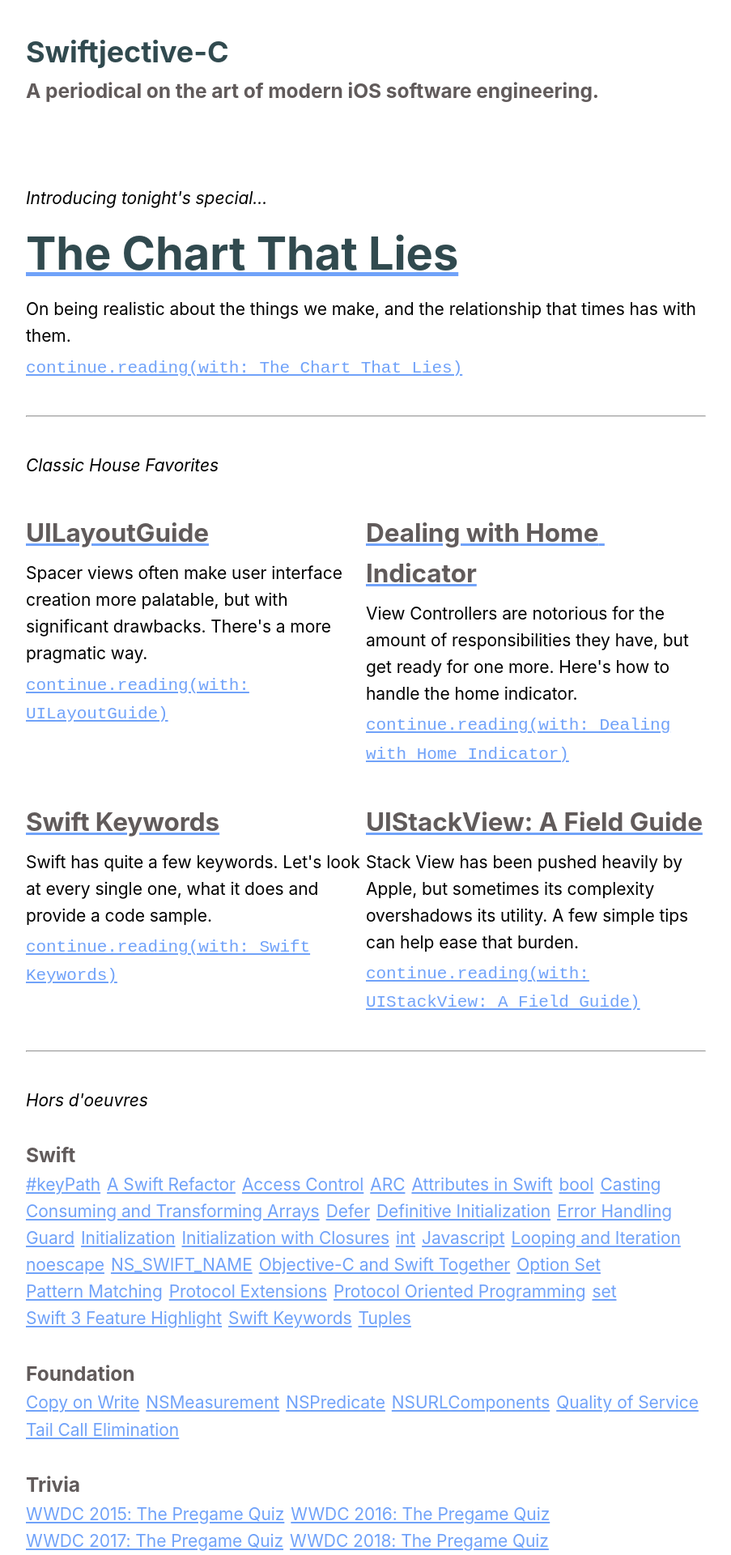
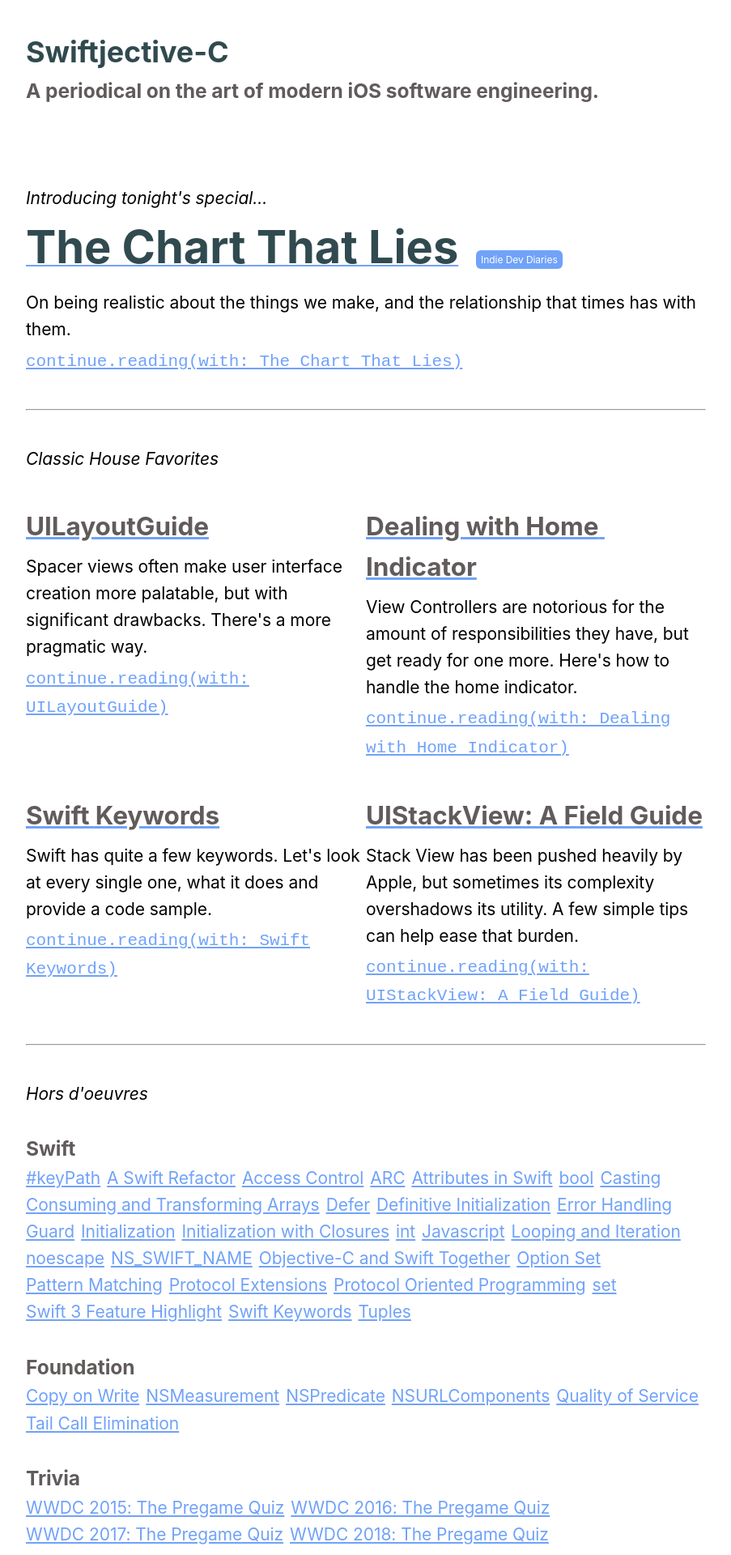
Before and after one commit to hassaan4584/Swiftjective-C, a Jekyll site: the page built from index.html, in a window 1280 px wide. Shown: the top 1920 px of the page at 81% size, without its empty margins (188-1091 px from the left). Built offline with Jekyll 4.4.1, drawn with Linux system fonts in a browser that asks for light colours.

Commit message:
Pseudo Tag for Post Header

```diff
--- a/_includes/articleWellLatest.html
+++ b/_includes/articleWellLatest.html
@@ -1,6 +1,11 @@
 {% assign post = site.posts.first %}
 <div id="articleWellLatest">
     <a href="{{ post.url | prepend: site.baseurl }}"><h2>{{ post.title }}</h2></a>
+    {% if post.tags[0] == "The Indie Dev Diaries" %}
+    <small>Indie Dev Diaries</small>
+    {% else %}
+    <small>Technical Article</small>
+    {% endif %}
     <p>{{ post.description }}</p>
     <a href="{{ post.url | prepend: site.baseurl }}"><code>continue.reading(with: {{ post.title }})</code></a>
 </div>
--- a/_sass/splash.scss
+++ b/_sass/splash.scss
@@ -24,11 +24,21 @@
     white-space: -pre-wrap;
     white-space: -o-pre-wrap;
     word-wrap: break-word;
+    display: inline;
 }
 
 #articleWellLatest p {
     margin-top: 8px;
     margin-bottom: 4px;
+}
+
+#articleWellLatest small {
+    background-color: $secondary-color;
+    color: white;
+    padding: 4px 6px 4px 6px;
+    border-radius: 6px;
+    font-size: 12px;
+    margin-left: 16px;
 }
 
 .articleWell {
@@ -92,6 +102,11 @@
 
     #articleWellLatest h2 {
         font-size: 36px;
+        display: block;
+    }
+
+    #articleWellLatest small {
+        margin-left: 0px;
     }
 
     .articleWell {
```
Also changed, not shown: 3 other files.
